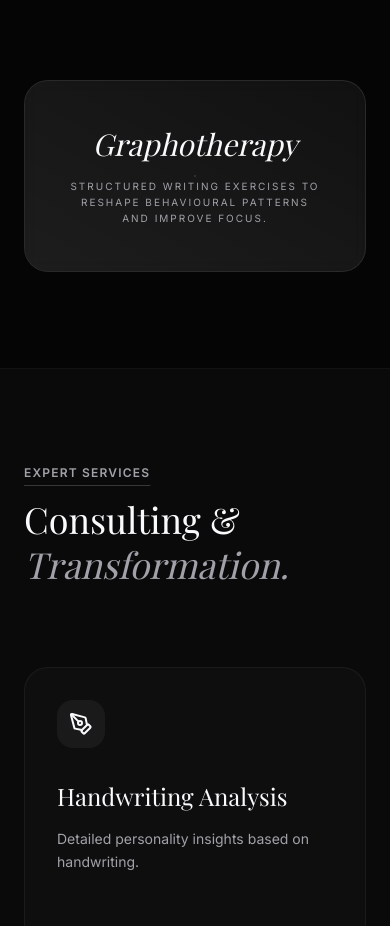
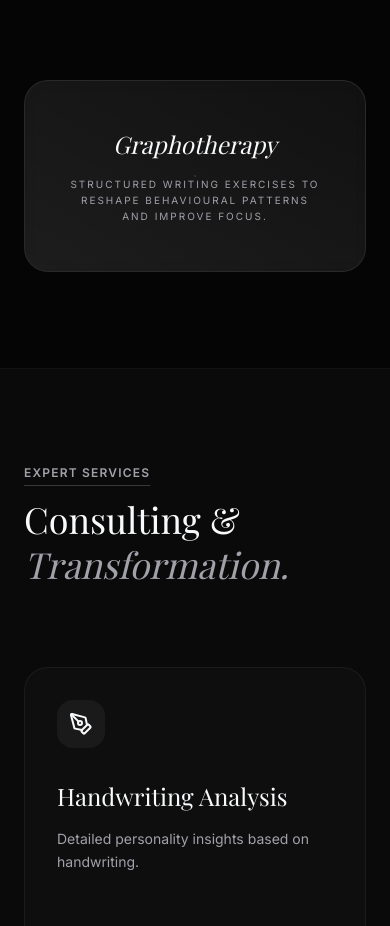
Before and after one commit to JARVIScp/Karmma-Occults, a React (Vite) app: page / in a window 390 px wide. Shown: the part 4640-5566 px from the top of the page. Built offline with nearby package versions, Linux system fonts and the light colour scheme; a web font is replaced by a local one.

Commit message:
style: reduce graphotherapy font sizes for better desktop and mobile fit

```diff
--- a/src/components/Health.jsx
+++ b/src/components/Health.jsx
@@ -46,7 +46,7 @@ const Health = () => {
           >
             <div className="absolute inset-0 bg-gradient-to-tr from-white/5 to-transparent pointer-events-none" />
             <div className="text-center relative z-10 px-4">
-              <p className="text-3xl sm:text-5xl lg:text-7xl xl:text-8xl font-serif italic mb-4 sm:mb-8 transition-all duration-500">
+              <p className="text-2xl sm:text-4xl lg:text-5xl xl:text-6xl font-serif italic mb-4 sm:mb-8 transition-all duration-500">
                 Graphotherapy
               </p>
               <p className="text-[10px] sm:text-xs lg:text-sm text-muted uppercase tracking-[0.2em] max-w-sm mx-auto leading-relaxed">
```
